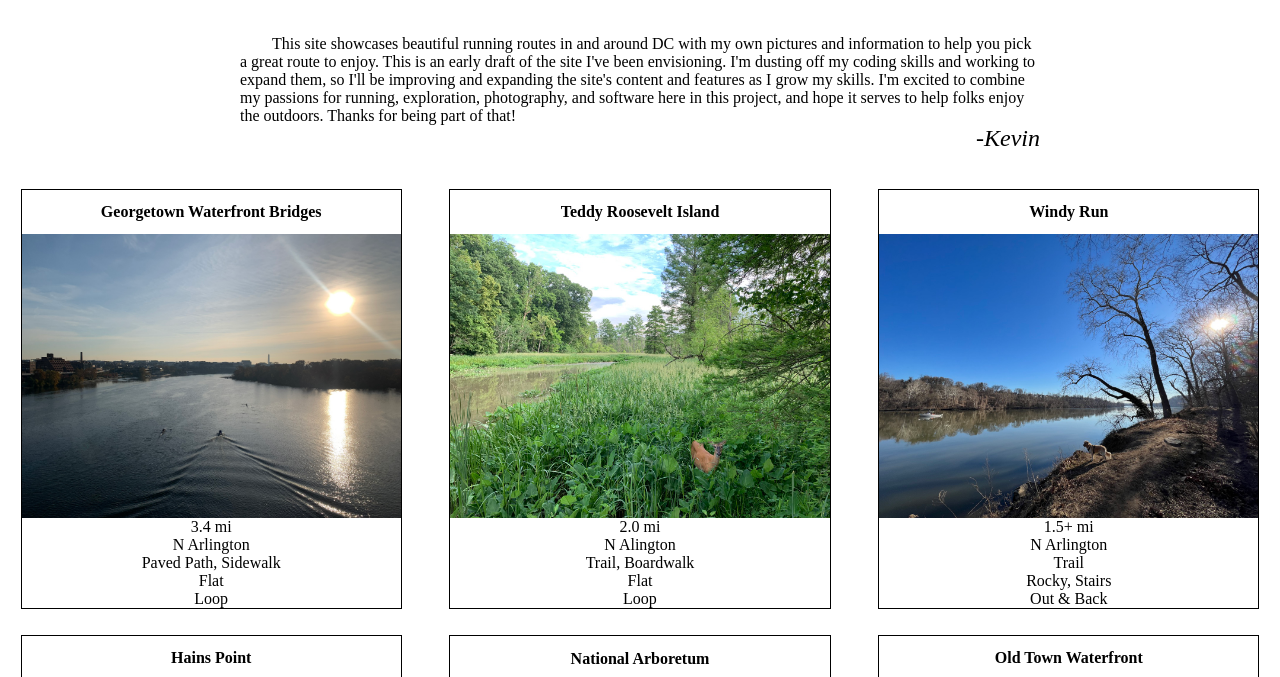
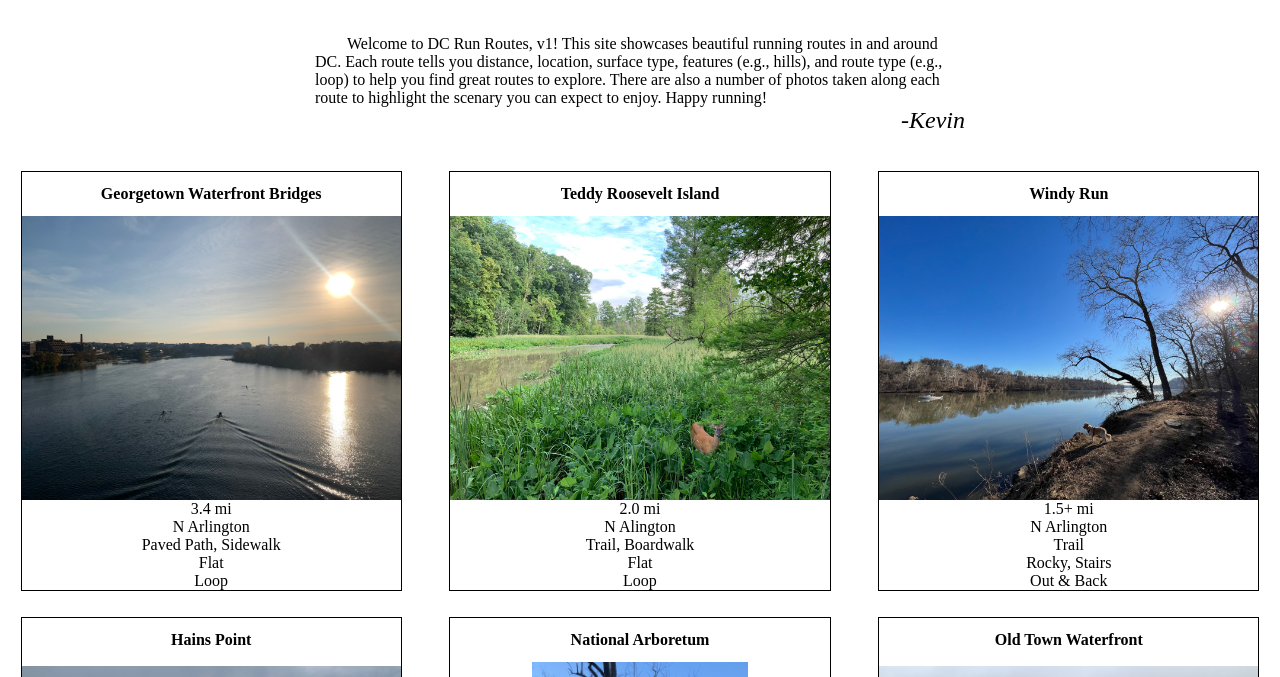
Before and after one commit to kjsheehy/dc-run-pics, a plain HTML site: page index.html in a window 1280 px wide. Shown: the part 69-746 px from the top of the page. Drawn offline with Linux system fonts and the light colour scheme.

Commit message:
updated page intro, minor style tweaks

```diff
--- a/index.html
+++ b/index.html
@@ -13,14 +13,12 @@
     <h1 class="page-title">DC Run Routes</h1>
     <div class="page-intro">
       <p class="page-description">
-        This site showcases beautiful running routes in and around DC with my
-        own pictures and information to help you pick a great route to enjoy.
-        This is an early draft of the site I've been envisioning. I'm dusting
-        off my coding skills and working to expand them, so I'll be improving
-        and expanding the site's content and features as I grow my skills. I'm
-        excited to combine my passions for running, exploration, photography,
-        and software here in this project, and hope it serves to help folks
-        enjoy the outdoors. Thanks for being part of that!
+        Welcome to DC Run Routes, v1! This site showcases beautiful running
+        routes in and around DC. Each route tells you distance, location,
+        surface type, features (e.g., hills), and route type (e.g., loop) to
+        help you find great routes to explore. There are also a number of photos
+        taken along each route to highlight the scenary you can expect to enjoy.
+        Happy running!
       </p>
       <p class="page-signature">-Kevin</p>
     </div>
--- a/style.css
+++ b/style.css
@@ -11,7 +11,7 @@ body {
   display: flex;
   flex-direction: column;
   justify-content: center;
-  max-width: 800px;
+  max-width: 650px;
 }
 
 .page-description {
@@ -50,6 +50,8 @@ body {
 .route-name {
   font-size: 1em;
   text-align: center;
+  height: 10%;
+  width: 95%;
 }
 
 .route-thumbnail.landscape {
@@ -58,7 +60,7 @@ body {
 }
 
 .route-thumbnail.portrait {
-  max-width: 55%;
+  max-width: 57%;
   height: auto;
 }
 
```
